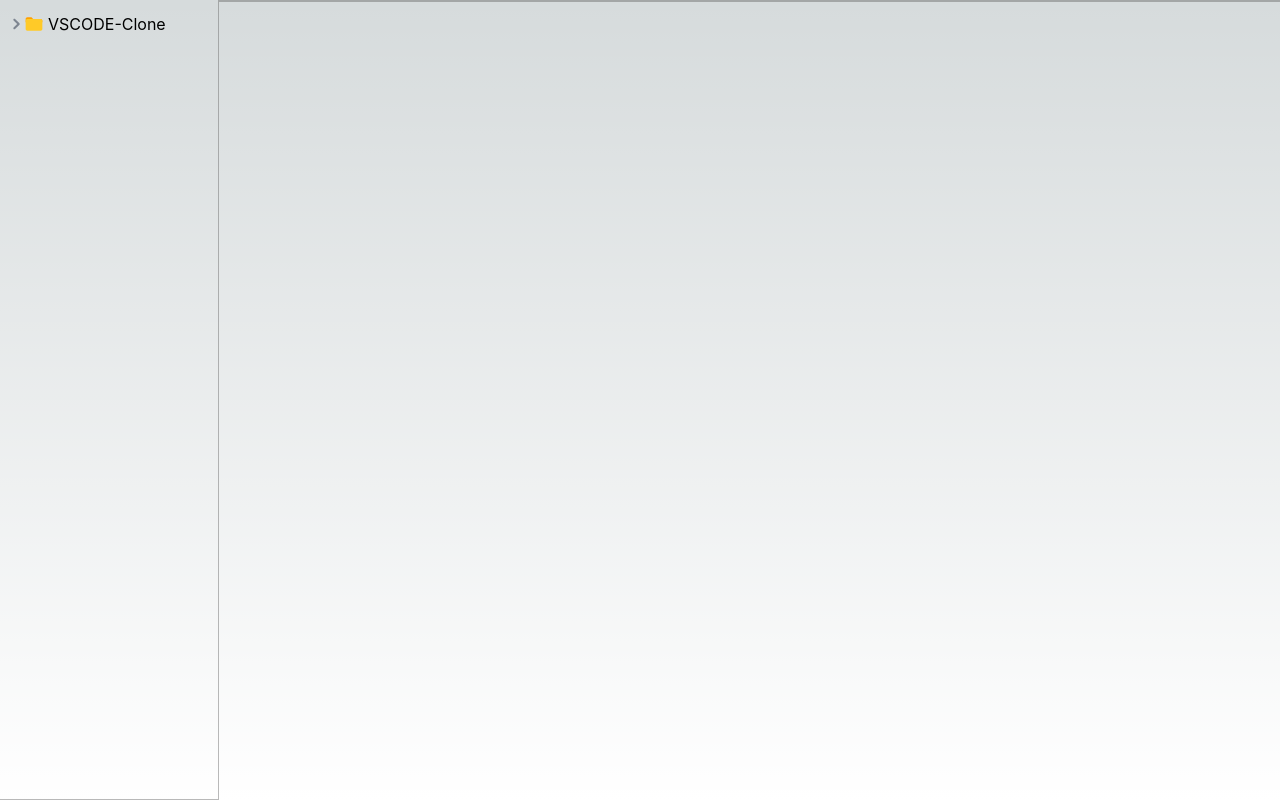
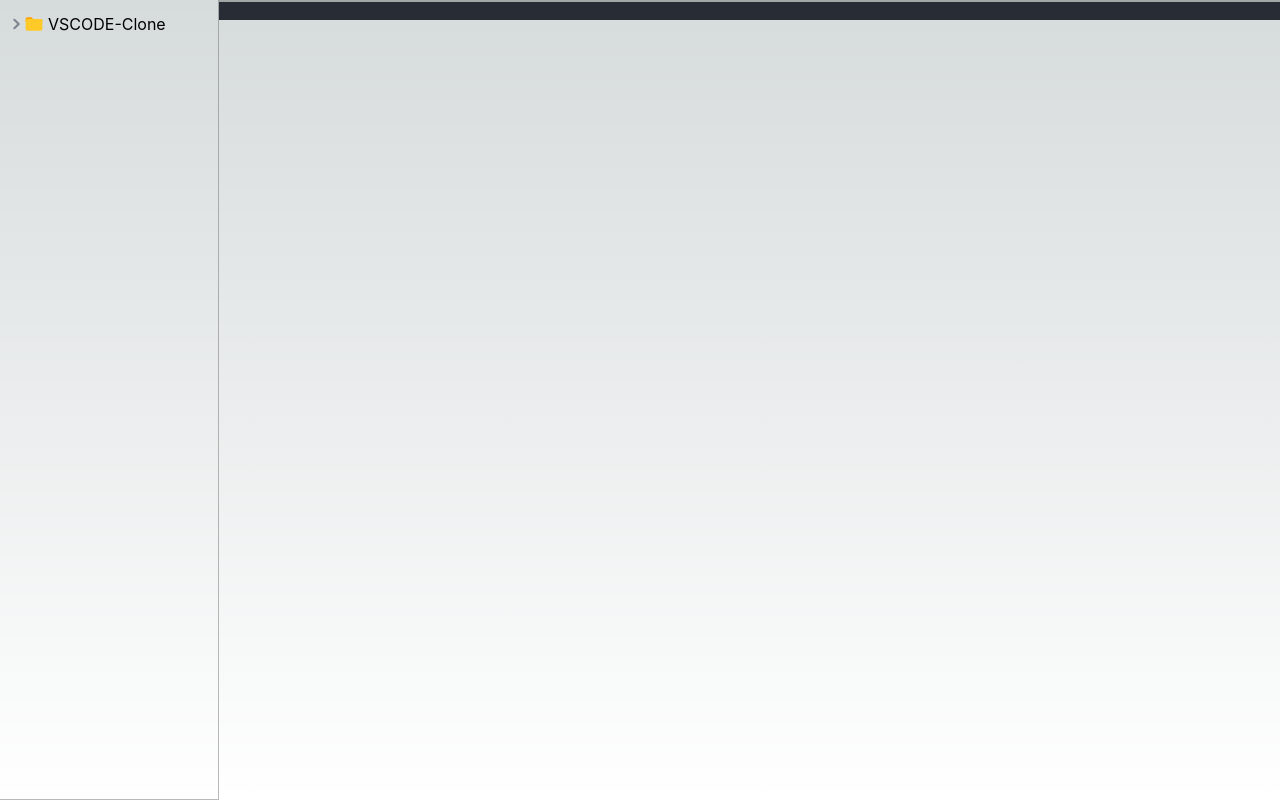
Before and after one commit to zeyadwaled25/vscode-clone, a React (Vite) app: page / in a window 1280 px wide. Built offline with nearby package versions, Linux system fonts and the light colour scheme.

Commit message:
feat: update package dependencies and refactor FileSyntaxHighlighter to use RecursiveComponent for improved file handling

```diff
--- a/package.json
+++ b/package.json
@@ -15,7 +15,7 @@
     "react": "^19.1.0",
     "react-dom": "^19.1.0",
     "react-redux": "^9.2.0",
-    "react-syntax-highlighter": "^5.8.0",
+    "react-syntax-highlighter": "^15.6.1",
     "tailwindcss": "^4.1.11",
     "uuid": "^11.1.0"
   },
@@ -23,6 +23,7 @@
     "@eslint/js": "^9.30.1",
     "@types/react": "^19.1.8",
     "@types/react-dom": "^19.1.6",
+    "@types/react-syntax-highlighter": "^15.5.13",
     "@types/uuid": "^10.0.0",
     "@vitejs/plugin-react": "^4.6.0",
     "eslint": "^9.30.1",
--- a/src/App.tsx
+++ b/src/App.tsx
@@ -1,4 +1,4 @@
-import FileSyntaxHighlighter from "./components/FileSyntaxHighlighter"
+import FileSyntaxHighlighter from "./components/RecursiveComponent"
 import OpenedFilesBar from "./components/OpenedFilesBar"
 import { fileTree } from "./data/fileTree"
 
--- a/src/components/FileSyntaxHighlighter.tsx
+++ b/src/components/FileSyntaxHighlighter.tsx
@@ -1,61 +1,24 @@
-import { useState } from "react";
-import type { IFile } from "../interfaces";
-import BottomArrowIcon from "./svg/Bottom";
-import RightArrowIcon from "./svg/Right";
-import RenderFileIcon from "./RenderFileIcon";
-import { useAppDispatch, type RootState } from "../app/store";
-import { setClickedFile, setOpenedFiles } from "../app/features/fileTreeSlice";
-import { useSelector } from "react-redux";
-import { doesFileExist } from "../utils/functions";
+import SyntaxHighlighter from 'react-syntax-highlighter';
+import { atomOneDark } from 'react-syntax-highlighter/dist/esm/styles/hljs';
 
 interface IProps {
-  fileTree: IFile;
-  isRoot?: boolean;
+  content: string | undefined
 }
 
-const FileSyntaxHighlighter = ({ fileTree, isRoot }: IProps) => {
-  const [isOpen, setIsOpen] = useState<boolean>(false);
-  // Dispatch
-  const dispatch = useAppDispatch();
-  // Selectors
-  const openedFiles = useSelector((state: RootState) => state.fileTree.openedFiles);
-
-  // Handler
-  const toggle = () => setIsOpen(prev => !prev);
-  const onFileClick = () => {
-    const exists = doesFileExist(openedFiles, fileTree.id);
-    if (exists) {
-      dispatch(setClickedFile({ fileName: fileTree.name, fileContent: fileTree.content, activeTabId: fileTree.id }));
-      return;
-    };
-    dispatch(setOpenedFiles([...openedFiles , fileTree]));
-    dispatch(setClickedFile({ fileName: fileTree.name, fileContent: fileTree.content, activeTabId: fileTree.id }));
-  };
-
+const FileSyntaxHighlighter = ({ content }: IProps) => {
   return (
-    <div className={isRoot ? "cursor-pointer" : "ml-2 cursor-pointer"}>
-      <div className="flex items-center mb-1">
-        {fileTree.isFolder ? (
-          <div onClick={toggle} className="flex items-center">
-            {isOpen ? <BottomArrowIcon /> : <RightArrowIcon /> }
-            <RenderFileIcon filename={fileTree.name} isFolder={fileTree.isFolder} isOpen={isOpen} />
-            <span className="ml-1">{fileTree.name}</span>
-          </div>
-        ) : (
-          <div className="flex items-center" onClick={onFileClick}>
-            <span className="mr-1">
-              <RenderFileIcon filename={fileTree.name} />
-            </span>
-            <span>{fileTree.name}</span>
-          </div>
-        )}
-      </div>
-      {
-        isOpen && fileTree.children && fileTree.children.map((file, index) => (
-          <FileSyntaxHighlighter key={index} fileTree={file} isRoot={false} />
-        ))
-      }
-    </div>
+    <SyntaxHighlighter
+      language="javascript"
+      style={atomOneDark}
+      customStyle={{
+        width: "100%",
+        maxHeight: "100vh",
+        overflowX: "auto",
+        fontSize: "1.1rem"
+      }}
+      showLineNumbers>
+      {String(content)}
+    </SyntaxHighlighter>
   );
 }
 
--- a/src/components/OpenedFilesBar.tsx
+++ b/src/components/OpenedFilesBar.tsx
@@ -1,6 +1,7 @@
 import { useSelector } from "react-redux";
 import type { RootState } from "../app/store";
 import OpenedFilesBarTap from "./OpenedFilesBarTap";
+import FileSyntaxHighlighter from "./FileSyntaxHighlighter";
 
 const OpenedFilesBar = () => {
     const { openedFiles, clickedFile } = useSelector((state: RootState) => state.fileTree);
@@ -14,8 +15,8 @@
           ))}
         </div>
       </div>
-      <div className="content p-3">
-        {clickedFile.fileContent}
+      <div className="content">
+        <FileSyntaxHighlighter content={clickedFile.fileContent} />
       </div>
     </div>
   );
--- /dev/null
+++ b/src/components/RecursiveComponent.tsx
@@ -0,0 +1,62 @@
+import { useState } from "react";
+import type { IFile } from "../interfaces";
+import BottomArrowIcon from "./svg/Bottom";
+import RightArrowIcon from "./svg/Right";
+import RenderFileIcon from "./RenderFileIcon";
+import { useAppDispatch, type RootState } from "../app/store";
+import { setClickedFile, setOpenedFiles } from "../app/features/fileTreeSlice";
+import { useSelector } from "react-redux";
+import { doesFileExist } from "../utils/functions";
+
+interface IProps {
+  fileTree: IFile;
+  isRoot?: boolean;
+}
+
+const RecursiveComponent = ({ fileTree, isRoot }: IProps) => {
+  const [isOpen, setIsOpen] = useState<boolean>(false);
+  // Dispatch
+  const dispatch = useAppDispatch();
+  // Selectors
+  const openedFiles = useSelector((state: RootState) => state.fileTree.openedFiles);
+
+  // Handler
+  const toggle = () => setIsOpen(prev => !prev);
+  const onFileClick = () => {
+    const exists = doesFileExist(openedFiles, fileTree.id);
+    if (exists) {
+      dispatch(setClickedFile({ fileName: fileTree.name, fileContent: fileTree.content, activeTabId: fileTree.id }));
+      return;
+    };
+    dispatch(setOpenedFiles([...openedFiles , fileTree]));
+    dispatch(setClickedFile({ fileName: fileTree.name, fileContent: fileTree.content, activeTabId: fileTree.id }));
+  };
+
+  return (
+    <div className={isRoot ? "cursor-pointer" : "ml-2 cursor-pointer"}>
+      <div className="flex items-center mb-1">
+        {fileTree.isFolder ? (
+          <div onClick={toggle} className="flex items-center">
+            {isOpen ? <BottomArrowIcon /> : <RightArrowIcon /> }
+            <RenderFileIcon filename={fileTree.name} isFolder={fileTree.isFolder} isOpen={isOpen} />
+            <span className="ml-1">{fileTree.name}</span>
+          </div>
+        ) : (
+          <div className="flex items-center" onClick={onFileClick}>
+            <span className="mr-1">
+              <RenderFileIcon filename={fileTree.name} />
+            </span>
+            <span>{fileTree.name}</span>
+          </div>
+        )}
+      </div>
+      {
+        isOpen && fileTree.children && fileTree.children.map((file, index) => (
+          <RecursiveComponent key={index} fileTree={file} isRoot={false} />
+        ))
+      }
+    </div>
+  );
+}
+
+export default RecursiveComponent;
--- a/src/data/fileTree.tsx
+++ b/src/data/fileTree.tsx
@@ -86,14 +86,12 @@
           name: "App.tsx",
           isFolder: false,
           content:
-            `
-              import FileSyntaxHighlighter from "./components/FileSyntaxHighlighter"
-              import OpenedFilesBar from "./components/OpenedFilesBar"
-              const App = () => {
-                return <h3>App</h3>
-              }
-              export default App;
-            `
+                  `import FileSyntaxHighlighter from "./components/FileSyntaxHighlighter"
+import OpenedFilesBar from "./components/OpenedFilesBar"\n
+const App = () => {
+  return <h3>App</h3>
+}\n
+export default App;`
         },
         {
           id: uuid(),
```
Also changed, not shown: 1 other file (tests, documents, lock files or other folders).
